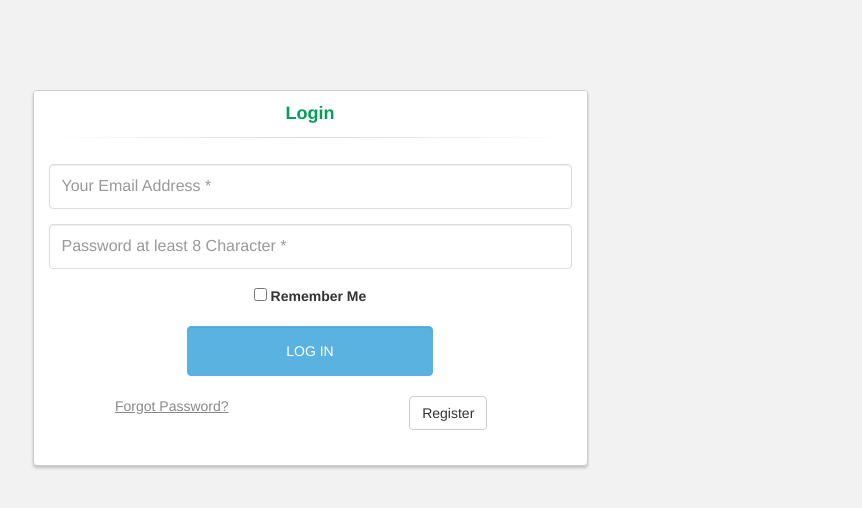
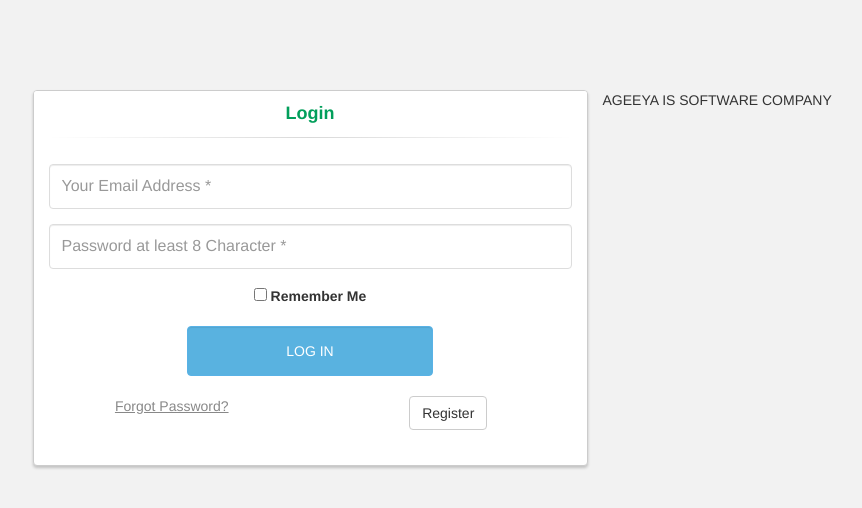
Before and after one commit to multisanjeev/Python-ERP, a Django app: page / in a window 1280 px wide. Shown: the top 508 px of the page, without its empty margins (330-1192 px from the left). Run offline with Django 3.2, Linux system fonts and the light colour scheme; some libraries are stand-ins or nearby versions.

Commit message:
add core function

```diff
--- a/employee/templates/login.html
+++ b/employee/templates/login.html
@@ -54,5 +54,8 @@
             </div>
         </div>
     </div>
+    {% with a="ageeya is  software company" %}
+        {{ a|upper }}
+    {% endwith %}
 </div>
 {% endblock %}
```
